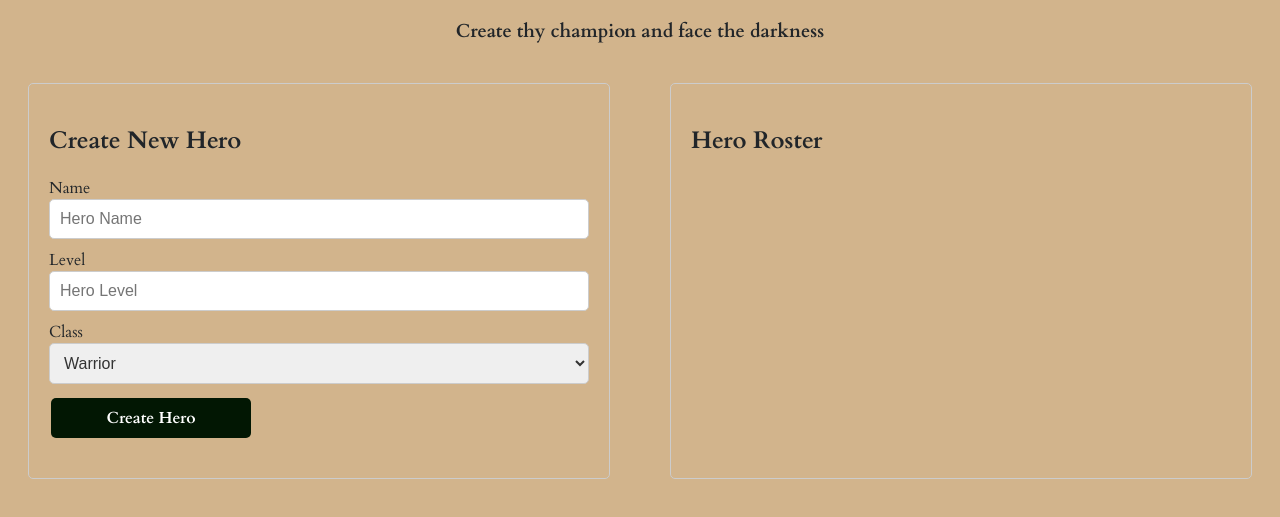
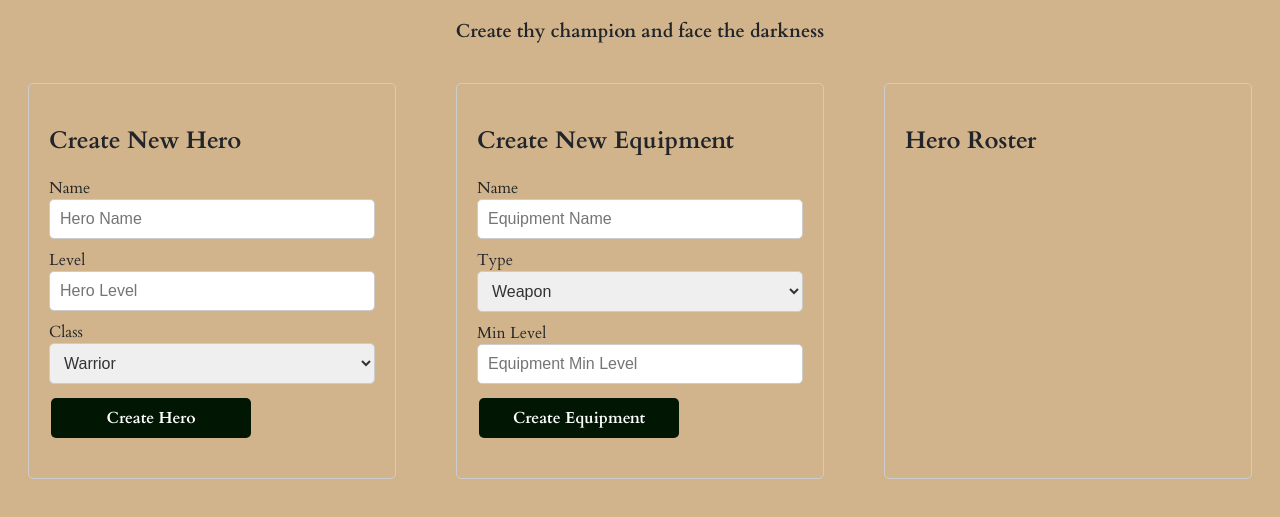
Before and after one commit to cews7/dark-souls-crud-arena-prisoner, a plain HTML site: page web-svc/index.html in a window 1280 px wide. Shown: the part 87-604 px from the top of the page. Drawn offline with Linux system fonts and the light colour scheme; no server answers.

Commit message:
add frontend for creating equipment; working on getting equipment to show in front end

```diff
--- a/web-svc/index.html
+++ b/web-svc/index.html
@@ -60,6 +60,42 @@
             </div>
 
             <div class="cardContainer">
+                <h2>Create New Equipment</h2>
+                <form class="formContainer" id="createEquipmentForm">
+                    <label for="equipmentName">
+                        Name
+                        <input type="text"
+                                class="formInput"
+                                required
+                                minlength="2"
+                                maxlength="200"
+                                id="equipmentName"
+                                placeholder="Equipment Name">
+                    </label>
+                    <label for="equipmentType">
+                        Type
+                        <select required
+                                class="formInput"
+                                id="equipmentType"
+                                placeholder="Equipment Type">
+                            <option value="weapon">Weapon</option>
+                            <option value="armor">Armor</option>
+                        </select>
+                    </label>
+                    <label for="equipmentMinLevel">
+                        Min Level
+                        <input type="number"
+                                class="formInput"
+                                required
+                                min="1"
+                                max="100"
+                                id="equipmentMinLevel"
+                                placeholder="Equipment Min Level">
+                    </label>
+                    <button type="submit" id="createEquipmentSubmit">Create Equipment</button>
+                </form>
+            </div>
+            <div class="cardContainer">
                 <div class="heroListContainer">
                     <h2>Hero Roster</h2>
                     <ul id="heroList">
```
Also changed, not shown: web-svc/equipment/scripts/create.js (added, +34 -0 lines), web-svc/equipment/scripts/show-all.js (added, +24 -0 lines).
